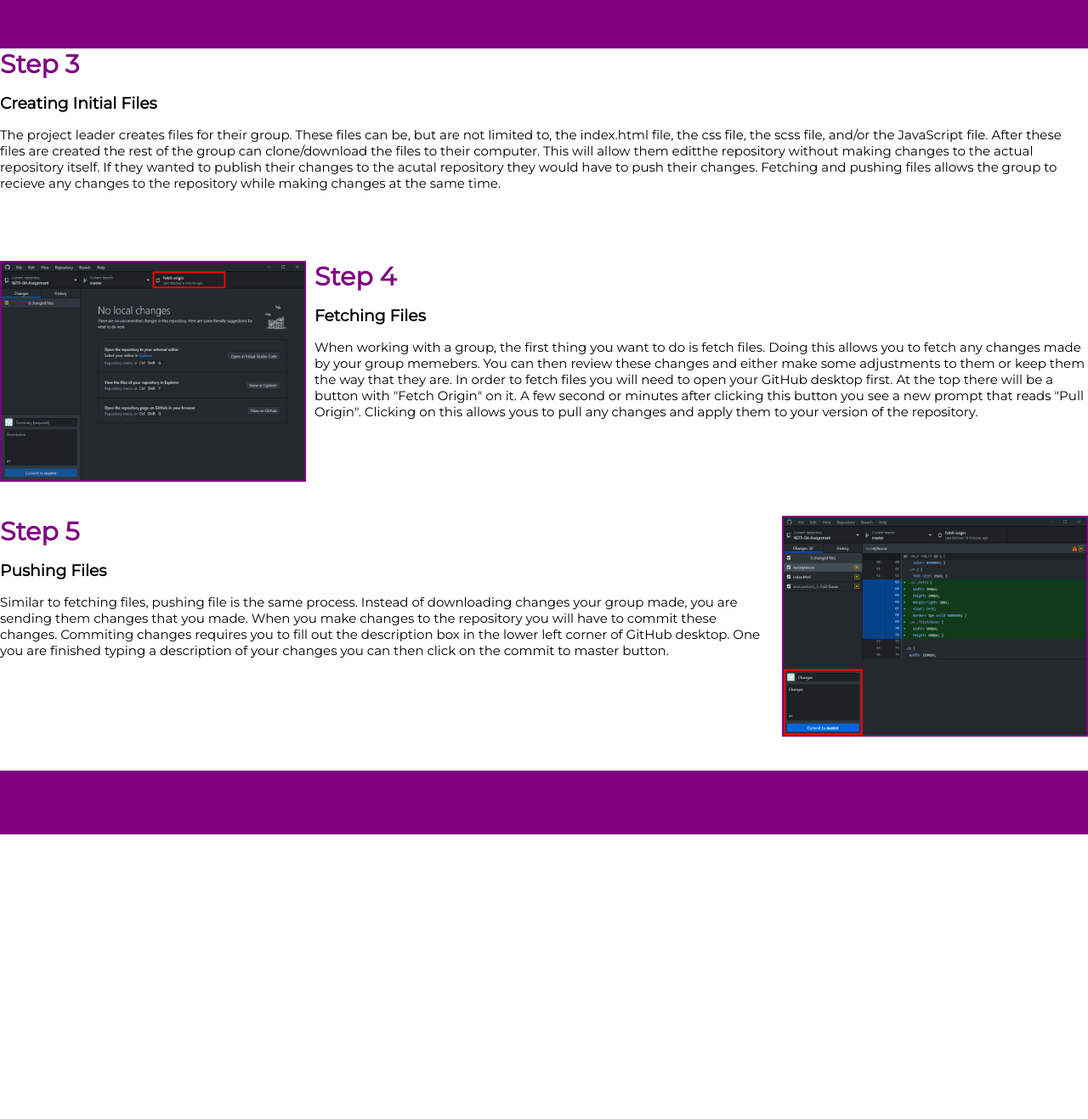
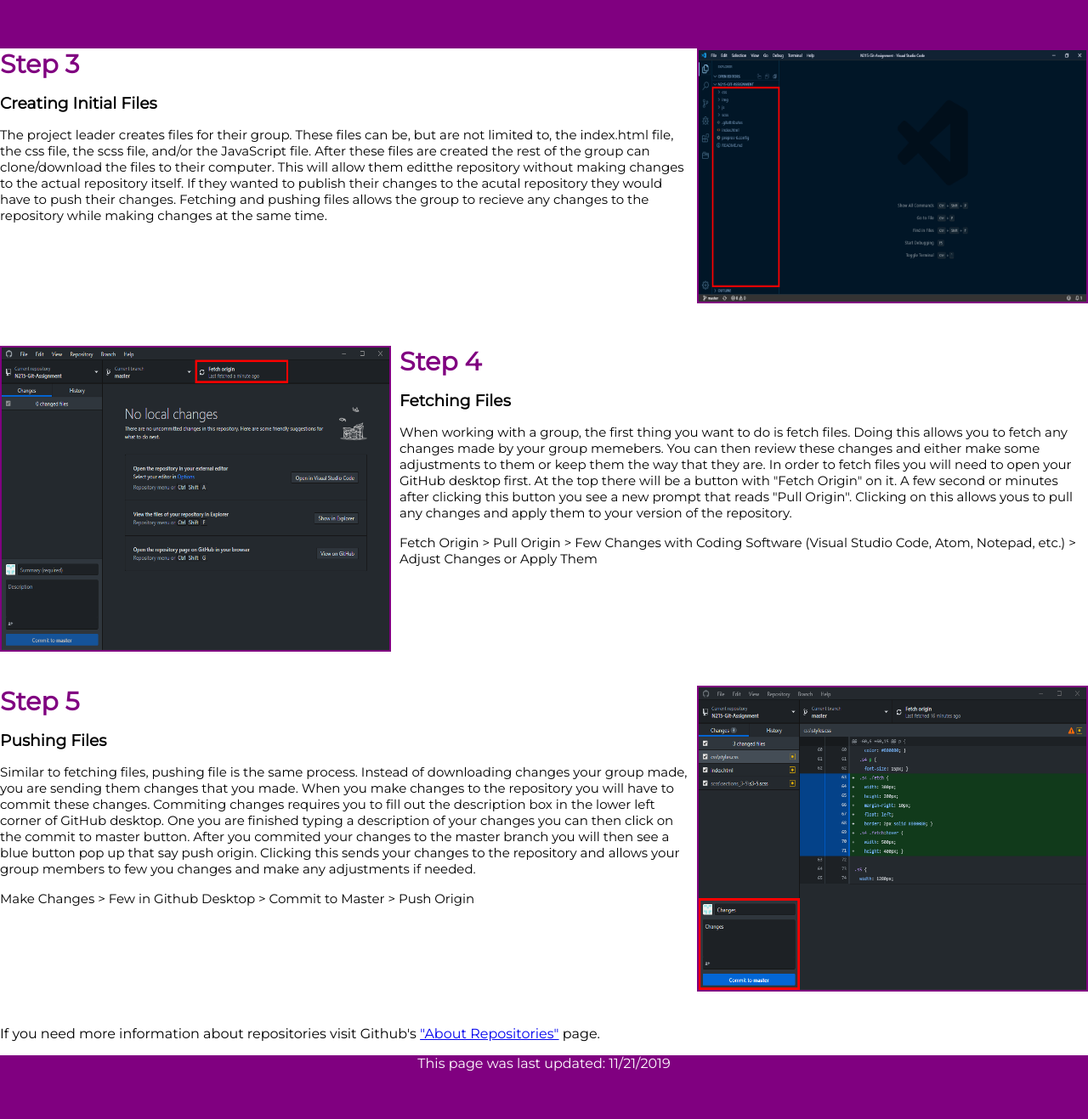
Before and after one commit to patrick-webdev/N215-Git-Assignment, a plain HTML site: page index.html in a window 1280 px wide. Shown: the part 478-1795 px from the top of the page at 85% size. Before the commit the page ends 1460 px from the top, so only its background shows below. Drawn offline with Linux system fonts and the light colour scheme.

Commit message:
Made Changes and Added Image
I made some changes by adding a link to Github's "About Repositories". I added steps to fetching and pushing files. Then I added an image for creating initial files. Finally within the footer I created a date section that allows people to know when the site was last updated.

```diff
--- a/index.html
+++ b/index.html
@@ -30,11 +30,22 @@
     <section class="step-one" id="s1"></section>
     <!-- inviting people -->
     <section class="set-two" id="s2"></section>
+
     <!-- creating initial files -->
 
     <section class="s3" id="step-three">
+      <a href="img/creating_initial_files.PNG" target="new">
+        <img
+          class="initial-img"
+          src="img/creating_initial_files.PNG"
+          alt="Creating Intiial Files Image"
+        />
+      </a>
+
       <h2>Step 3</h2>
+
       <h3>Creating Initial Files</h3>
+
       <p>
         The project leader creates files for their group. These files can be,
         but are not limited to, the index.html file, the css file, the scss
@@ -59,7 +70,9 @@
       </a>
 
       <h2>Step 4</h2>
+
       <h3>Fetching Files</h3>
+
       <p>
         When working with a group, the first thing you want to do is fetch
         files. Doing this allows you to fetch any changes made by your group
@@ -71,7 +84,12 @@
         Origin". Clicking on this allows yous to pull any changes and apply them
         to your version of the repository.
       </p>
+      <p>
+        Fetch Origin > Pull Origin > Few Changes with Coding Software (Visual
+        Studio Code, Atom, Notepad, etc.) > Adjust Changes or Apply Them
+      </p>
     </section>
+
     <!-- pushing files -->
     <section class="s5" id="step-five">
       <a href="img/github_push_files.png" target="new">
@@ -91,10 +109,34 @@
         commit these changes. Commiting changes requires you to fill out the
         description box in the lower left corner of GitHub desktop. One you are
         finished typing a description of your changes you can then click on the
-        commit to master button.
+        commit to master button. After you commited your changes to the master
+        branch you will then see a blue button pop up that say push origin.
+        Clicking this sends your changes to the repository and allows your group
+        members to few you changes and make any adjustments if needed.
+      </p>
+      <p>
+        Make Changes > Few in Github Desktop > Commit to Master > Push Origin
       </p>
     </section>
 
-    <footer></footer>
+    <section class="link">
+      <p>
+        If you need more information about repositories visit Github's
+        <a
+          href="https://help.github.com/en/github/creating-cloning-and-archiving-repositories/about-repositories"
+          target="new"
+          >"About Repositories"</a
+        >
+        page.
+      </p>
+    </section>
+
+    <footer>
+      <section class="footer-content">
+        <p class="date">
+          This page was last updated: 11/21/2019
+        </p>
+      </section>
+    </footer>
   </body>
 </html>
--- a/scss/footer/footer.scss
+++ b/scss/footer/footer.scss
@@ -2,4 +2,15 @@ footer {
   width: 100%;
   height: 75px;
   background-color: $site-github;
+
+  .footer-content {
+    width: 1280px;
+    display: flex;
+    margin: auto;
+    justify-content: center;
+
+    .date {
+      color: $site-white;
+    }
+  }
 }
--- a/scss/sections_3-5/s3-5.scss
+++ b/scss/sections_3-5/s3-5.scss
@@ -2,7 +2,7 @@
   width: 1280px;
   height: 200px;
   margin: 0 auto;
-  margin-bottom: 50px;
+  margin-bottom: 150px;
 
   h2 {
     font-size: 30px;
@@ -12,13 +12,21 @@
   p {
     font-size: 15px;
   }
+
+  .initial-img {
+    width: 460px;
+    height: 300px;
+    float: right;
+    margin-left: 10px;
+    border: 2px solid $site-github;
+  }
 }
 
 .s4 {
   width: 1280px;
   height: 200px;
   margin: 0 auto;
-  margin-bottom: 100px;
+  margin-bottom: 200px;
 
   h2 {
     font-size: 30px;
@@ -30,8 +38,8 @@
   }
 
   .fetch {
-    width: 360px;
-    height: 260px;
+    width: 460px;
+    height: 360px;
     margin-right: 10px;
     float: left;
     border: 2px solid $site-github;
@@ -42,7 +50,7 @@
   width: 1280px;
   height: 200px;
   margin: 0 auto;
-  margin-bottom: 100px;
+  margin-bottom: 200px;
 
   h2 {
     font-size: 30px;
@@ -54,10 +62,16 @@
   }
 
   .push {
-    width: 360px;
-    height: 260px;
+    width: 460px;
+    height: 360px;
     margin-left: 10px;
     float: right;
     border: 2px solid $site-github;
   }
 }
+
+.link {
+  width: 1280px;
+  display: flex;
+  margin: 0 auto;
+}
```
Also changed, not shown: css/styles.css, img/creating_initial_files.PNG (added).
